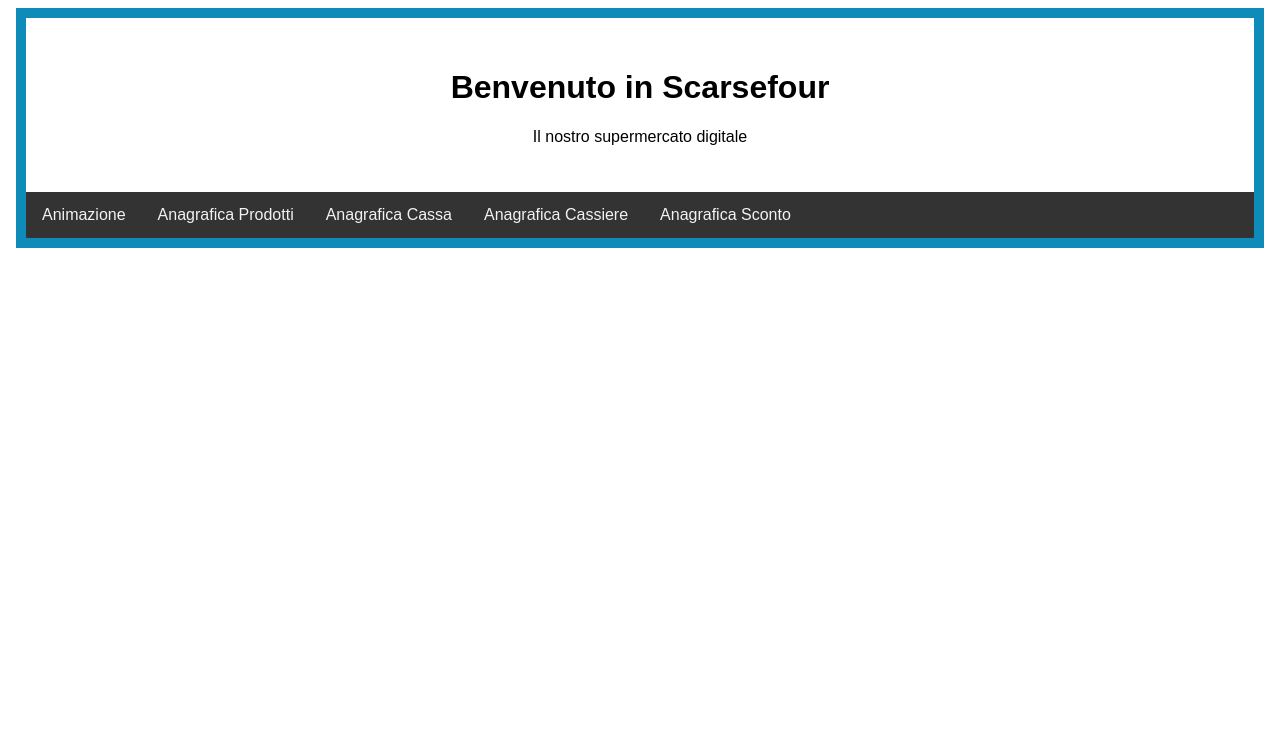
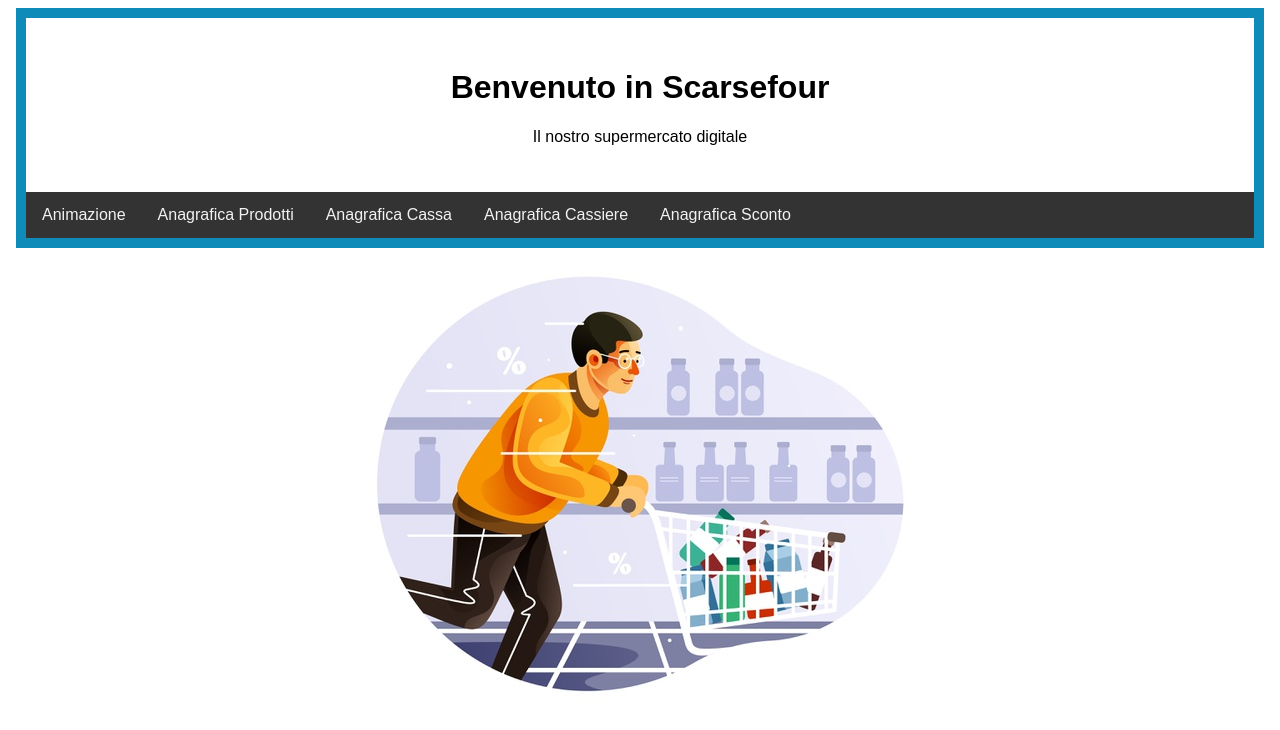
Before and after one commit to luca-lezzerini/scarsefour, an Angular app in the folder client-scarsefour/client-scarsefour/: page /app-home-page1 in a window 1280 px wide. Shown: the top 730 px of the page. Built offline with nearby package versions, Linux system fonts and the light colour scheme.

Commit message:
Aggiunta immagine di sfondo su HomePage1
Creazione cartella 'Immagini' in assets e aggiunta immagine 1.jpg. Aggiunta immagine di sfondo sulla HomePage1

```diff
--- a/client-scarsefour/client-scarsefour/src/app/homepage1/homepage1.component.html
+++ b/client-scarsefour/client-scarsefour/src/app/homepage1/homepage1.component.html
@@ -11,3 +11,6 @@
         <a href="app-anagrafica-sconto">Anagrafica Sconto</a>
       </div>
     </body>
+      <div class="sfondo">
+        <img [src]=immagine1>
+      </div>
--- a/client-scarsefour/client-scarsefour/src/app/homepage1/homepage1.component.ts
+++ b/client-scarsefour/client-scarsefour/src/app/homepage1/homepage1.component.ts
@@ -13,6 +13,8 @@ export class Homepage1Component implements OnInit {
 
   ngOnInit(): void {
   }
+
+  immagine1:string = "assets/immagini/1.jpg";
 
   anagraficaProdotti() {
     this.router.navigateByUrl('/app-anagrafica-prodotti');
--- a/client-scarsefour/client-scarsefour/src/app/theme.css
+++ b/client-scarsefour/client-scarsefour/src/app/theme.css
@@ -47,6 +47,11 @@
     padding: 2px;
     text-align: center;
     background: white;
+    }
+
+    .sfondo{
+      margin: auto;
+      text-align: center;
     }
 
     button {
```
Also changed, not shown: client-scarsefour/client-scarsefour/src/assets/immagini/1.jpg (added).
